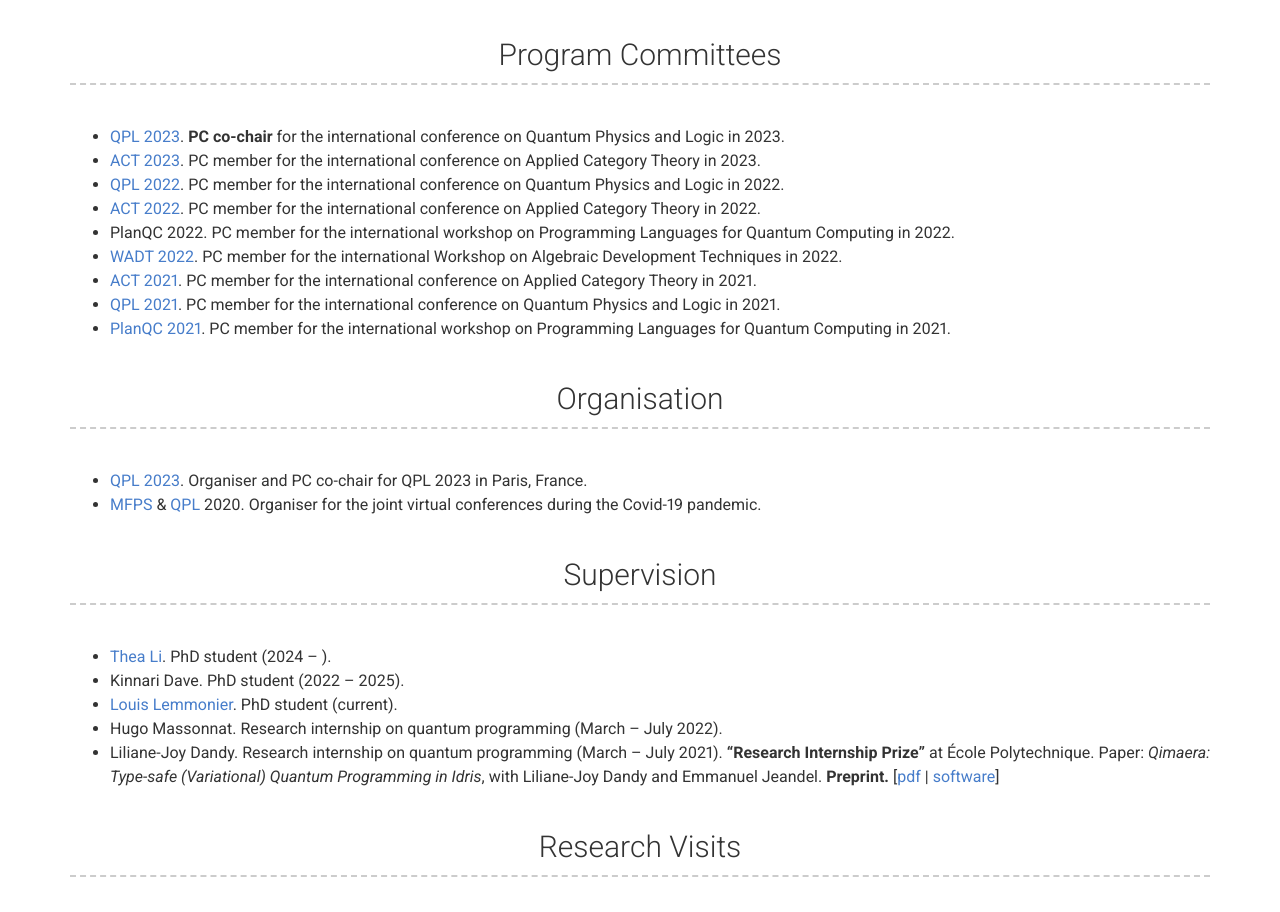
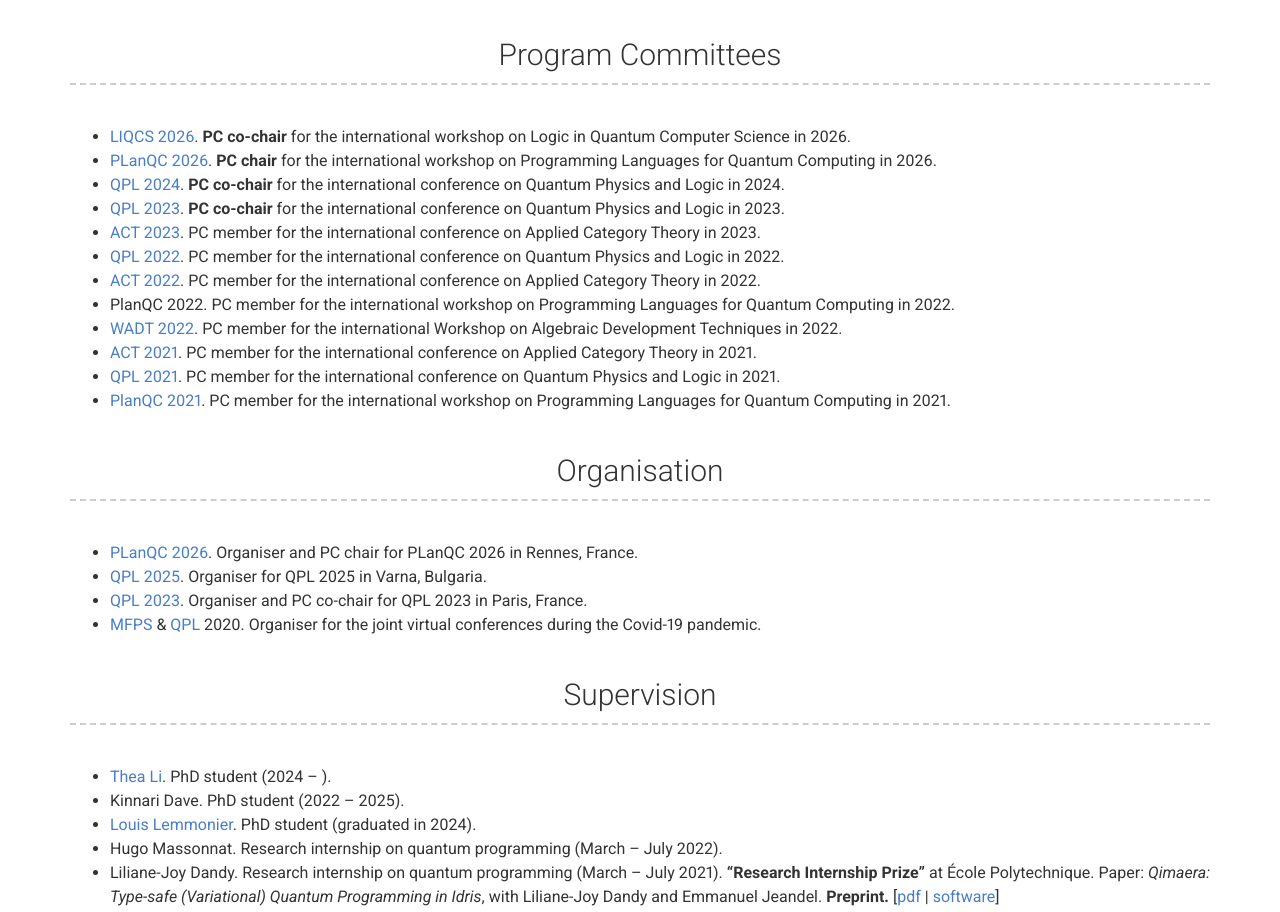
Before and after one commit to zamdzhiev/zamdzhiev.github.io, a plain HTML site: page index.html in a window 1280 px wide. Shown: the part 3049-3961 px from the top of the page. Drawn offline with nearby package versions, Linux system fonts and the light colour scheme; files whose address does not match are found by name.

Commit message:
add more stuff

```diff
--- a/index.html
+++ b/index.html
@@ -123,7 +123,7 @@ Supervisor: <a href="https://www.cs.ox.ac.uk/bob.coecke/">Bob Coecke</a>.</p>
   <div class="row clearfix">
     <div class="col-md-12">
       <ul>
-  <li><em>Quantum Coherence Spaces Revisited: A von Neumann (Co)Algebraic Approach</em>, with Thea Li.
+  <li><em>Quantum Coherence Spaces Revisited: A von Neumann (Co)Algebraic Approach</em>, with Thea Li.<br />
 <strong>FoSSaCS 2026 (Foundations of Software Science and Computation Structures).</strong> [<a href="https://arxiv.org/abs/2505.06069">arxiv</a>]</li>
   <li><em>Operator Spaces, Linear Logic and the Heisenberg-Schrödinger Duality of Quantum Theory</em>, with Bert Lindenhovius.<br />
 <strong>LICS 2025 (Logic in Computer Science).</strong> [<a href="https://doi.org/10.1109/LICS65433.2025.00071">doi</a> | <a href="https://arxiv.org/abs/2505.06069">arxiv</a>]</li>
@@ -201,6 +201,9 @@ Supervisor: <a href="https://www.cs.ox.ac.uk/bob.coecke/">Bob Coecke</a>.</p>
   <div class="row clearfix">
     <div class="col-md-12">
       <ul>
+  <li><a href="https://liqcs2026.github.io/">LIQCS 2026</a>. <strong>PC co-chair</strong> for the international workshop on Logic in Quantum Computer Science in 2026.</li>
+  <li><a href="https://popl26.sigplan.org/home/planqc-2026">PLanQC 2026</a>. <strong>PC chair</strong> for the international workshop on Programming Languages for Quantum Computing in 2026.</li>
+  <li><a href="https://qpl2024.dc.uba.ar/">QPL 2024</a>. <strong>PC co-chair</strong> for the international conference on Quantum Physics and Logic in 2024.</li>
   <li><a href="https://qpl2023.github.io/">QPL 2023</a>. <strong>PC co-chair</strong> for the international conference on Quantum Physics and Logic in 2023.</li>
   <li><a href="https://act2023.github.io/">ACT 2023</a>. PC member for the international conference on Applied Category Theory in 2023.</li>
   <li><a href="https://www.qplconference.org/#cfp">QPL 2022</a>. PC member for the international conference on Quantum Physics and Logic in 2022.</li>
@@ -221,6 +224,8 @@ Supervisor: <a href="https://www.cs.ox.ac.uk/bob.coecke/">Bob Coecke</a>.</p>
   <div class="row clearfix">
     <div class="col-md-12">
       <ul>
+  <li><a href="https://popl26.sigplan.org/home/planqc-2026">PLanQC 2026</a>. Organiser and PC chair for PLanQC 2026 in Rennes, France.</li>
+  <li><a href="https://qpl2025.github.io/">QPL 2025</a>. Organiser for QPL 2025 in Varna, Bulgaria.</li>
   <li><a href="https://qpl2023.github.io/">QPL 2023</a>. Organiser and PC co-chair for QPL 2023 in Paris, France.</li>
   <li><a href="https://www.monoidal.net/paris2020/mfps/">MFPS</a> &amp; <a href="https://www.monoidal.net/paris2020/qpl/">QPL</a> 2020. Organiser for the joint virtual conferences during the Covid-19 pandemic.</li>
 </ul>
@@ -236,7 +241,7 @@ Supervisor: <a href="https://www.cs.ox.ac.uk/bob.coecke/">Bob Coecke</a>.</p>
       <ul>
   <li><a href="https://thea-b-li.github.io/">Thea Li</a>. PhD student (2024 – ).</li>
   <li>Kinnari Dave. PhD student (2022 – 2025).</li>
-  <li><a href="https://lmf.cnrs.fr/Perso/Louis_Lemonnier">Louis Lemmonier</a>. PhD student (current).</li>
+  <li><a href="https://lmf.cnrs.fr/Perso/Louis_Lemonnier">Louis Lemmonier</a>. PhD student (graduated in 2024).</li>
   <li>Hugo Massonnat. Research internship on quantum programming (March – July 2022).</li>
   <li>Liliane-Joy Dandy. Research internship on quantum programming (March – July 2021). <strong>“Research Internship Prize”</strong> at École Polytechnique. Paper:
 <em>Qimaera: Type-safe (Variational) Quantum Programming in Idris</em>, with Liliane-Joy Dandy and Emmanuel Jeandel. <strong>Preprint.</strong> [<a href="papers/qimaera.pdf">pdf</a> | <a href="https://github.com/zamdzhiev/Qimaera">software</a>]</li>
```
